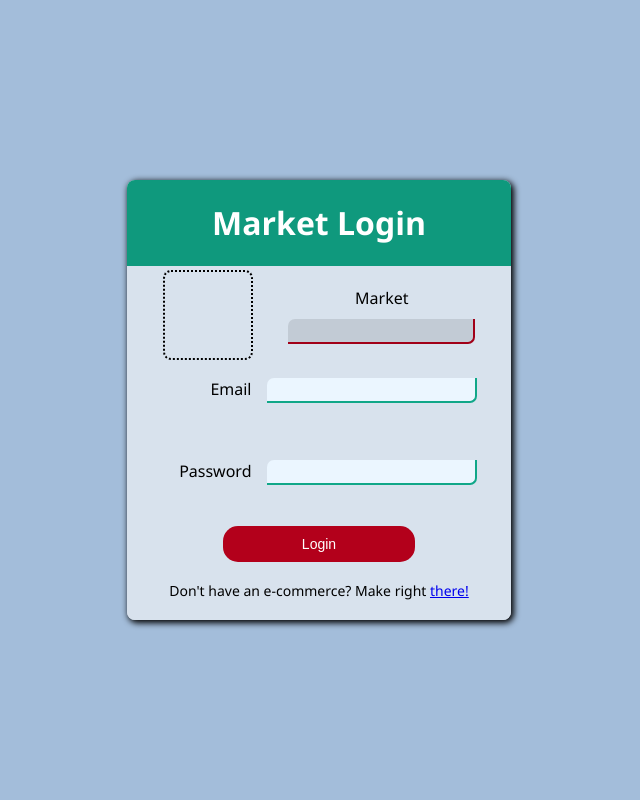
After one commit to Worcnaz-Kyouma/Meta-Commerce, a PHP site: page /phpmirrorhtml/marketlogin.html in a window 1280 px wide. The commit adds this page. Shown: the whole page, without its empty margins (321-961 px from the left). Run offline with PHP 8.4, Linux system fonts and the light colour scheme.

Commit message:
style of marketlogin implemented with marketlogin.css

```diff
--- /dev/null
+++ b/phpmirrorhtml/marketlogin.html
@@ -0,0 +1,62 @@
+<!--<p id='error'>Cannot find an employer with that email/password in this market</p>-->
+<!DOCTYPE html>
+<html lang="pt-br">
+
+<head>
+    <meta charset="UTF-8">
+    <meta http-equiv="X-UA-Compatible" content="IE=edge">
+    <meta name="viewport" content="width=device-width, initial-scale=1.0">
+    <title>Market Login</title>
+    <link rel="stylesheet" href="../styles/style.css">
+    <link rel="stylesheet" href="../styles/button.css">
+    <link rel="stylesheet" href="../styles/input.css">
+    <link rel="stylesheet" href="../styles/forminput.css">
+    <link rel="stylesheet" href="../styles/login.css">
+    <link rel="stylesheet" href="../styles/marketlogin.css">
+
+</head>
+
+<body>
+    <div class="login-box">
+        <div class="login-header">
+            <h1>Market Login</h1>
+        </div>
+
+        <form action="" method="post">
+            <div class="market-selector">
+                <div class="img-wrapper">
+                    <img class="icon" src="" alt="">
+                </div>
+
+                <div class="market-input-wrapper">
+                    <label for="market">Market </label>
+                    <input list="markets" name="market" id="market" disabled>
+                    <datalist id="markets">
+                    </datalist>
+                </div>
+            </div>
+            <div class="user-selector">
+                <div class="input-wrapper">
+                    <label for="email">Email</label>
+                    <input type="text" name="email" id="email" onchange="getEmployerMarkets()">
+                </div>
+
+
+                <div class="input-wrapper">
+                    <label for="password">Password</label>
+                    <input type="password" name="password" id="password" onchange="getEmployerMarkets()"><br>
+                </div>
+            </div>
+
+            <input class="btn" type="submit" name="submit" value="Login">
+        </form>
+
+        <div class="login-footer">
+            <span>Don't have an e-commerce? Make right <a href="marketregister.php">there!</a></span>
+        </div>
+    </div>
+
+    <script src="../scripts/javascript/marketlogin.js"></script>
+</body>
+
+</html>
--- a/phpmirrorhtml/userlogin.html
+++ b/phpmirrorhtml/userlogin.html
@@ -9,7 +9,7 @@
     <link rel="stylesheet" href="../styles/button.css">
     <link rel="stylesheet" href="../styles/input.css">
     <link rel="stylesheet" href="../styles/style.css">
-    <link rel="stylesheet" href="../styles/userlogin.css">
+    <link rel="stylesheet" href="../styles/login.css">
     <link rel="stylesheet" href="../styles/forminput.css">
 
 </head>
--- a/scripts/javascript/marketlogin.js
+++ b/scripts/javascript/marketlogin.js
@@ -1,5 +1,14 @@
-function onEmailInputChange() {
-    //validateExistendEmail();
+var markets;
+
+function manageLogoIcon(htmlInput_nm_market) {
+    img = document.getElementsByClassName("icon")[0];
+    if(htmlInput_nm_market.value == null){
+        img.removeAttribute("src");
+    }
+    else{
+        img.setAttribute("src", "../../../../resources/marketsimg/" + markets.filter(market => market.nm_market == htmlInput_nm_market.value)[0].nm_img);
+    }
+
 }
 
 function fillMarketsDataList(markets) {
@@ -32,6 +41,7 @@ function getEmployerMarkets() {
     xhttp.onload = function () {
         const jsonDoc = JSON.parse(this.responseText);
         if(jsonDoc!=null){
+            markets = jsonDoc;
             fillMarketsDataList(jsonDoc);
         }
         else{
--- a/styles/forminput.css
+++ b/styles/forminput.css
@@ -1,6 +1,7 @@
 :root{
     --header-background-color: #0F997D;
     --container-background-color: #d8e2ed;
+    --disabled-input-border-color: #B3001B ;
 }
 
 input:not([type="submit"], [type="file"]){
@@ -11,8 +12,15 @@ input:not([type="submit"], [type="file"]){
 
     background-color: var(--container-background-color);
     filter: brightness(109%);
+
+    transition: all 0.4s;
 }
 
 input:focus:not([type="submit"], [type="file"]){
     border: 1px solid var(--header-background-color);
 }
+
+input:disabled{
+    filter: brightness(90%);
+    border-color: var(--disabled-input-border-color);
+}
--- /dev/null
+++ b/styles/marketlogin.css
@@ -0,0 +1,74 @@
+.login-box{
+    width: 30%;
+    min-width: 350px;
+    max-width: 450px;
+
+    height: 55%;
+    min-height: 300px;
+}
+
+.login-box form .market-selector{
+    display: flex;
+    justify-content: space-evenly;
+    align-items: center;
+
+    flex-grow: 1;
+
+}
+
+.login-box form .market-selector .img-wrapper{
+    display: flex;
+    align-items: center;
+    justify-content: center;
+
+    width: 80px;
+    height: 80px;
+
+    border: 2px dotted black;
+    border-radius: 8px;
+
+    padding: 3px;
+}
+
+.icon{
+    width: 100%;
+}
+
+.login-box form .market-selector .market-input-wrapper{
+    display: flex;
+    flex-direction: column;
+
+    text-align: center;
+}
+
+.login-box form .market-selector .market-input-wrapper label{
+    margin-bottom: 10px;
+}
+
+.login-box form .user-selector{
+    display: flex;
+    flex-direction: column;
+    flex-wrap: wrap;
+    justify-content: center;
+
+    flex-grow: 3;
+}
+
+.login-box form .user-selector :first-child{
+    padding-bottom: 30px;
+}
+
+.login-box form .input-wrapper{
+    justify-content: center;
+}
+
+.login-box form .input-wrapper label{
+    max-width:100px;
+}
+
+.login-box form .input-wrapper input{
+    max-height: 15px;
+
+    max-width: 200px;
+    flex-grow: 2;
+}
--- a/styles/style.css
+++ b/styles/style.css
@@ -61,3 +61,10 @@ header{
   min-width: 68px;
   max-width: 110px;
 }
+
+#error{
+  position: absolute;
+  top: 0px;
+  left: 50%;
+  transform: translateX(-50%);
+}
```
Also changed, not shown: scripts/php/view/market/marketlogin.php (+44 -19 lines), scripts/php/view/user/userlogin.php (+8 -2 lines), styles/login.css (renamed from styles/userlogin.css).
